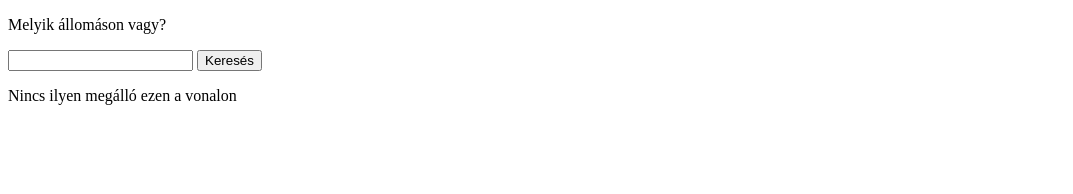
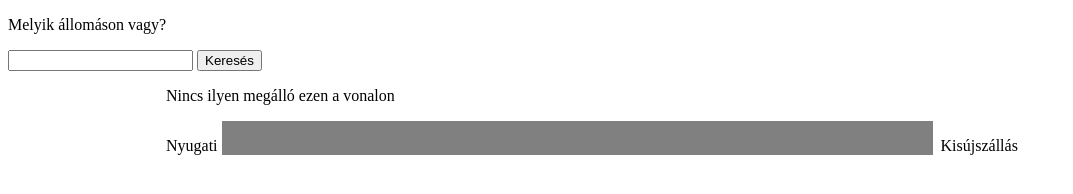
Before and after one commit to bandiiskola/vasut, a plain HTML site: page index.html in a window 1280 px wide. Both pictures are taken after a click on the button "Keresés". Shown: the whole page, without its empty margins (0-1073 px from the left). Drawn offline with Linux system fonts and the light colour scheme.

Commit message:
mukodik a progressbar

```diff
--- a/assets/css/style.css
+++ b/assets/css/style.css
@@ -0,0 +1,35 @@
+#myBar {
+    width: 10%;
+    height: 30px;
+    background-color: #04AA6D;
+    text-align: center; /* To center it horizontally (if you want) */
+    line-height: 30px; /* To center it vertically */
+    color: white;
+}
+  #myProgress {
+    width: 75%;
+    background-color: grey;
+    margin: 0 auto;
+    display: none;
+}
+
+  #myBar {
+    width: 1%;
+    height: 30px;
+    background-color: green;
+    display: none;
+}
+
+  #elso,#utolso{
+    display: inline-block;
+}
+
+#mittom{
+    width: 75%;
+    margin: 0 auto;
+    display: block;
+}
+
+#utolso{
+    margin-left: 0.5em;
+}
--- a/assets/js/main.js
+++ b/assets/js/main.js
@@ -1,9 +1,7 @@
 const allomasok=['Nyugati','Zugló','Kőbánya-Kispest','Ferihegy','Vecsés','Üllő','Monor','Monorierdő','Pilis','Albertirsa','Ceglédbercel','Cegléd','Abony','Szolnok','Szajol','Törökszentmiklós','Fegyvernek-Örményes','Kisújszállás'];
 
-
-function ElotteUtana(megallo)
-{
-    var p=allomasok.indexOf(megallo =>
+function ElotteUtana(megallo){
+    var p=allomasok.findIndex(item =>
         megallo.toLowerCase()==item.toLowerCase());
     var r="";
     if  (p==-1){
@@ -26,11 +24,49 @@ function ElotteUtana(megallo)
             r+="Utána: "+allomasok[p+1];
         }
     }
+    var x=(p/allomasok.length)*100
+    console.log(x)
+    var y;
+    if(allomasok[p]==undefined)
+    {
+        var y=""
+    }
+    else
+    {
+        var y=allomasok[p]
+    }
+    document.getElementById("myProgress").style.display="inline-block"
+    document.getElementById("myBar").style.display="inline-block"
+    move(x,y)
     return r;
 }
 
-function Keres()
-{
+function Keres(){
     var anev=document.getElementById("allomasnev").value.toLowerCase();
-    document.getElementById("eredmeny").innerHTML=ElotteUtana(anev)
+    document.getElementById("eredmeny").innerHTML=ElotteUtana(anev);
+    document.getElementById("elso").innerHTML=allomasok[0];
+    document.getElementById("utolso").innerHTML=allomasok[allomasok.length-1];
 }
+
+var i = 0;
+function move(x,y) {
+  if (i == 0) {
+    i = 1;
+    var elem = document.getElementById("myBar");
+    var width = 0;
+    elem.style.width = width + "%";
+    elem.innerHTML = y ;
+
+    var id = setInterval(frame, 10);
+    function frame() {
+      if (width >= x) {
+        clearInterval(id);
+        i = 0;
+      } else {
+        width++;
+        elem.style.width = width + "%";
+        elem.innerHTML = y;
+      }
+    }
+  }
+}
--- a/index.html
+++ b/index.html
@@ -8,11 +8,17 @@
 
     <link rel="stylesheet" href="assets/css/style.css">
 </head>
-<body>
+<body >
     <p>Melyik állomáson vagy?</p>
     <input type="text" id="allomasnev">
     <button onclick="Keres()">Keresés</button>
+    <div id="mittom">
     <p id="eredmeny"></p>
+    <span id="elso"></span>
+    <div id="myProgress">
+        <div id="myBar"></div>
+      </div><span id="utolso"></span>
+    </div>
 </body>
 </html>
 
```
